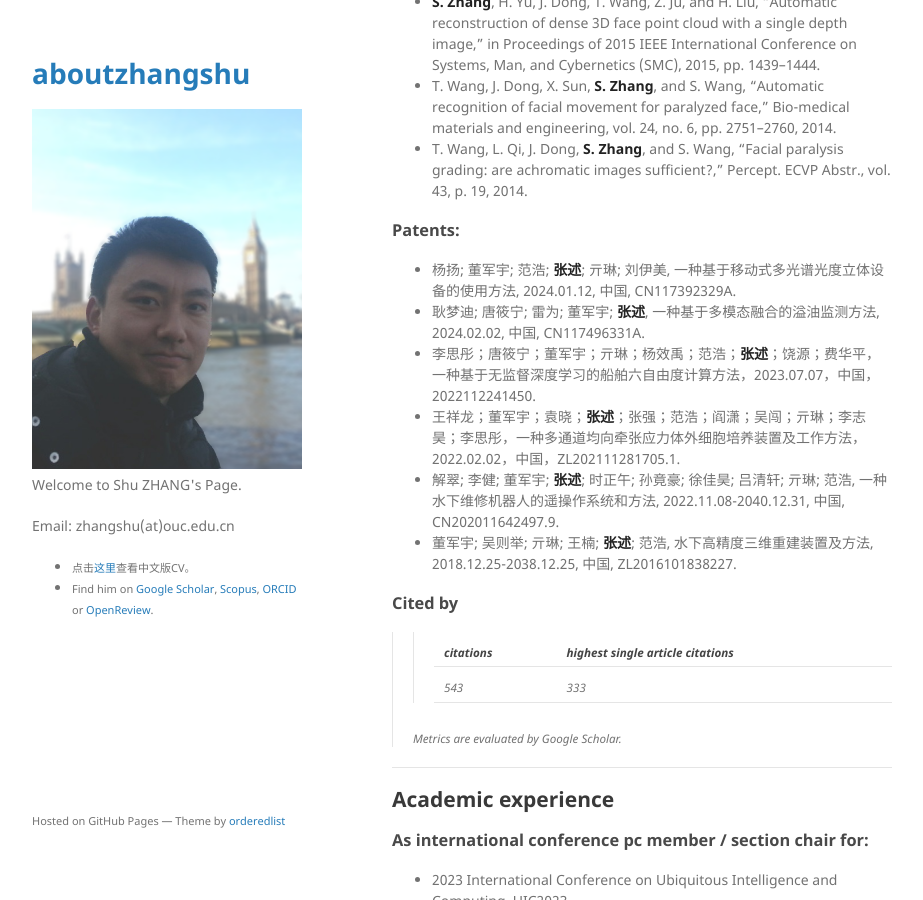
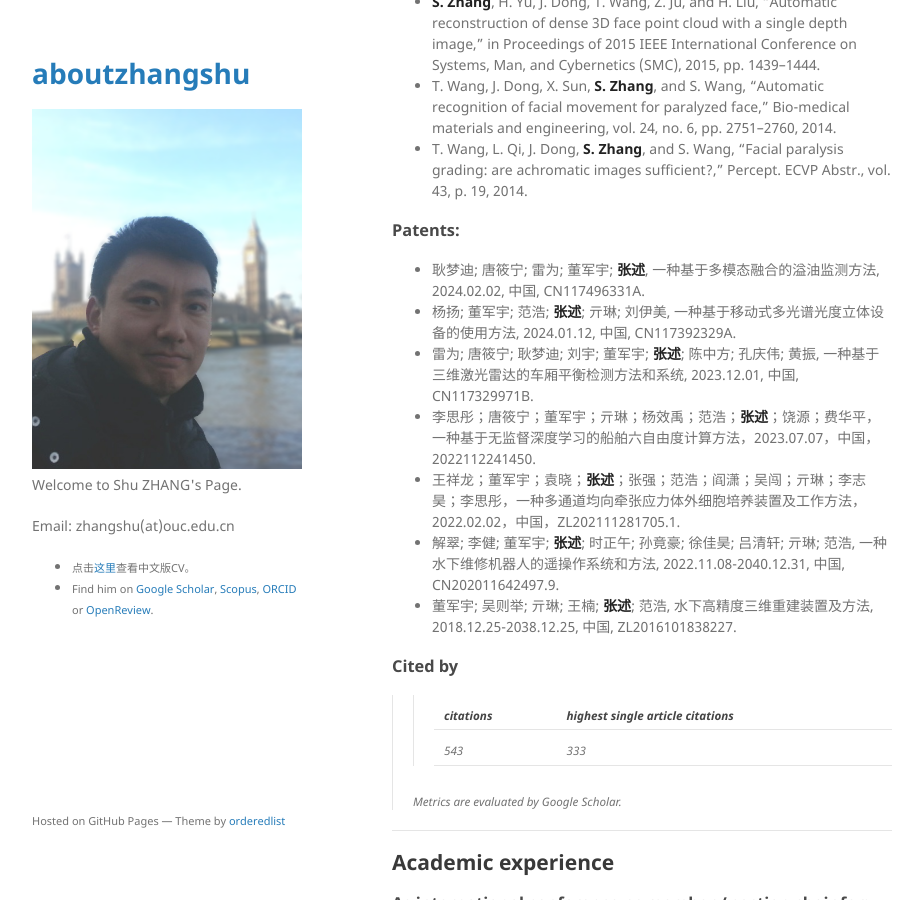
Before and after one commit to jackyspeed/aboutzhangshu, a Jekyll site: the page built from index.md, in a window 1280 px wide and 900 px high, scrolled down 4807 px. Shown: the whole window, without its empty margins (178-1101 px from the left). Built offline with Jekyll 4.4.1, drawn with Linux system fonts in a browser that asks for light colours; our own code applies the rules of GitHub Pages for plain Markdown files.

Commit message:
Update index.md

```diff
--- a/index.md
+++ b/index.md
@@ -172,8 +172,9 @@ As co-author:
 
 ### Patents:
 
+- 耿梦迪; 唐筱宁; 雷为; 董军宇; **张述**, 一种基于多模态融合的溢油监测方法, 2024.02.02, 中国, CN117496331A.
 - 杨扬; 董军宇; 范浩; **张述**; 亓琳; 刘伊美, 一种基于移动式多光谱光度立体设备的使用方法, 2024.01.12, 中国, CN117392329A.
-- 耿梦迪; 唐筱宁; 雷为; 董军宇; **张述**, 一种基于多模态融合的溢油监测方法, 2024.02.02, 中国, CN117496331A.
+- 雷为; 唐筱宁; 耿梦迪; 刘宇; 董军宇; **张述**; 陈中方; 孔庆伟; 黄振, 一种基于三维激光雷达的车厢平衡检测方法和系统, 2023.12.01, 中国, CN117329971B.
 - 李思彤；唐筱宁；董军宇；亓琳；杨效禹；范浩；**张述**；饶源；费华平，一种基于无监督深度学习的船舶六自由度计算方法，2023.07.07，中国，2022112241450.
 - 王祥龙；董军宇；袁晓；**张述**；张强；范浩；阎潇；吴闯；亓琳；李志昊；李思彤，一种多通道均向牵张应力体外细胞培养装置及工作方法，2022.02.02，中国，ZL202111281705.1.
 - 解翠; 李健; 董军宇; **张述**; 时正午; 孙竟豪; 徐佳昊; 吕清轩; 亓琳; 范浩, 一种水下维修机器人的遥操作系统和方法, 2022.11.08-2040.12.31, 中国, CN202011642497.9.
```
